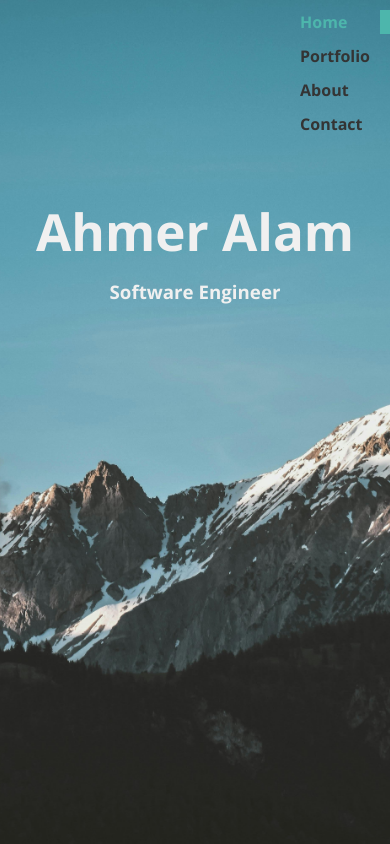
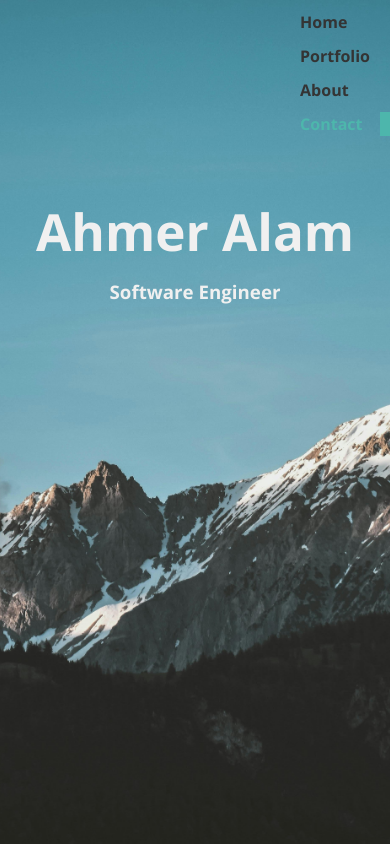
Before and after one commit to ahmer380/Personal-Website, a React (Vite) app: page / in a window 390 px wide. Shown: the top 844 px of the page. Built offline with nearby package versions, Linux system fonts and the light colour scheme.

Commit message:
Rework navbar to be more responsive

```diff
--- a/src/components/Navbar.tsx
+++ b/src/components/Navbar.tsx
@@ -1,23 +1,25 @@
 import { useEffect, useState } from "react";
 
 const Navbar = () => {
-  const [activeSection, setActiveSection] = useState<Element | null>(null);
+  const [activeSection, setActiveSection] = useState<Element | null>(document.getElementById("Home"));
 
   useEffect(() => {
     const sections = document.querySelectorAll("#pages > div[id]");
-    const observer = new IntersectionObserver(
-      (entries) => {
-        entries.forEach((entry) => {
-          if (entry.isIntersecting) {
-            setActiveSection(entry.target);
-          }
-        });
-      },
-      { threshold: 0.2 }
-    );
+    setActiveSection(sections[0]);
+    const handleScroll = () => {
+      sections.forEach((section) => {
+        const htmlElelemnt = section as HTMLElement;
+        if (window.scrollY >= htmlElelemnt.offsetTop - 100) {
+          setActiveSection(section);
+        }
+      });
+      if (window.scrollY >= document.documentElement.scrollHeight - window.innerHeight - 100) {
+        setActiveSection(sections[sections.length - 1]);
+      }
+    };
 
-    sections.forEach((section) => observer.observe(section));
-    return () => sections.forEach((section) => observer.unobserve(section));
+    window.addEventListener("scroll", handleScroll);
+    return () => window.removeEventListener("scroll", handleScroll);
   }, []);
 
   return (
```
Also changed, not shown: 3 other files (tests, documents, lock files or other folders).
